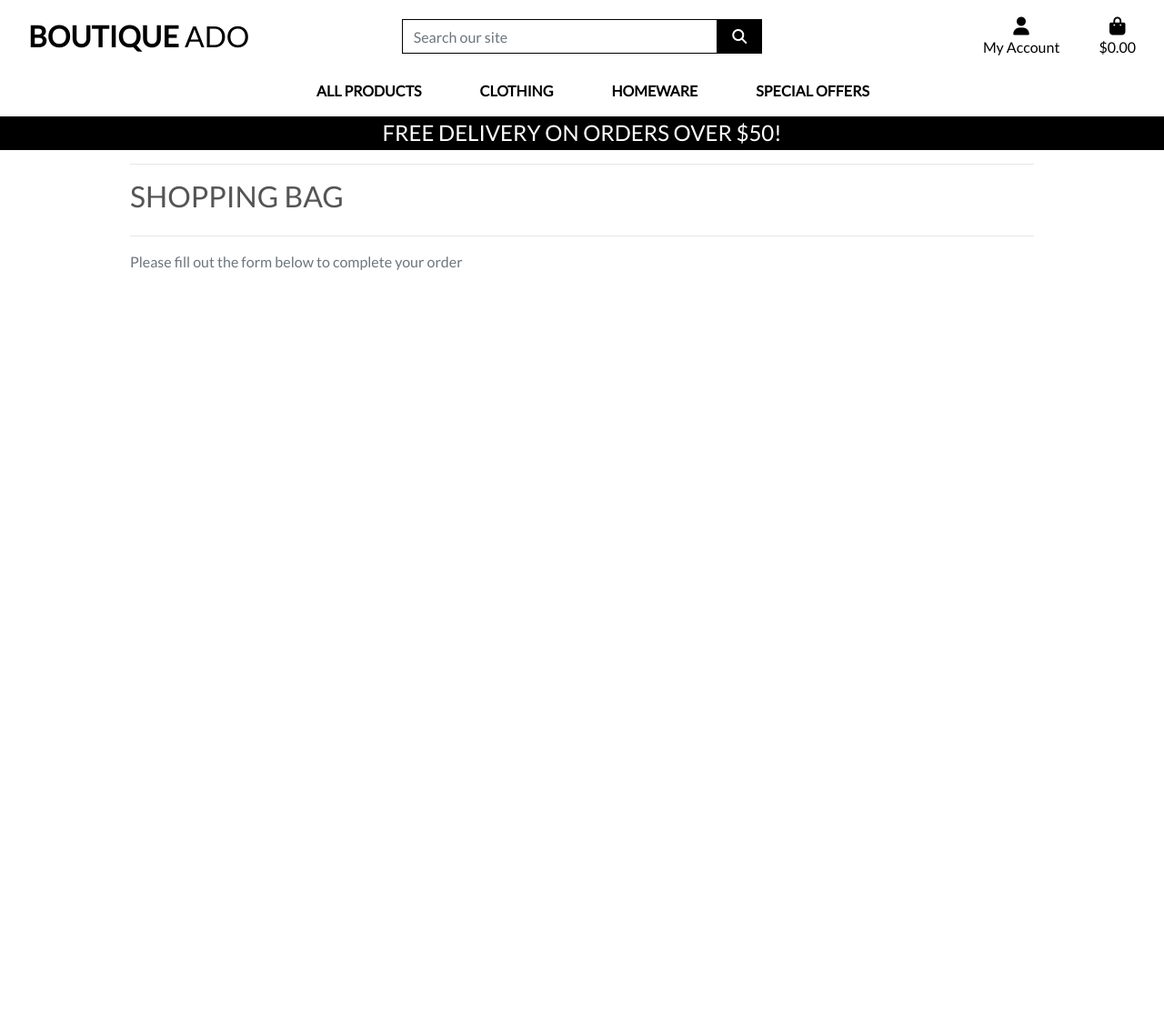
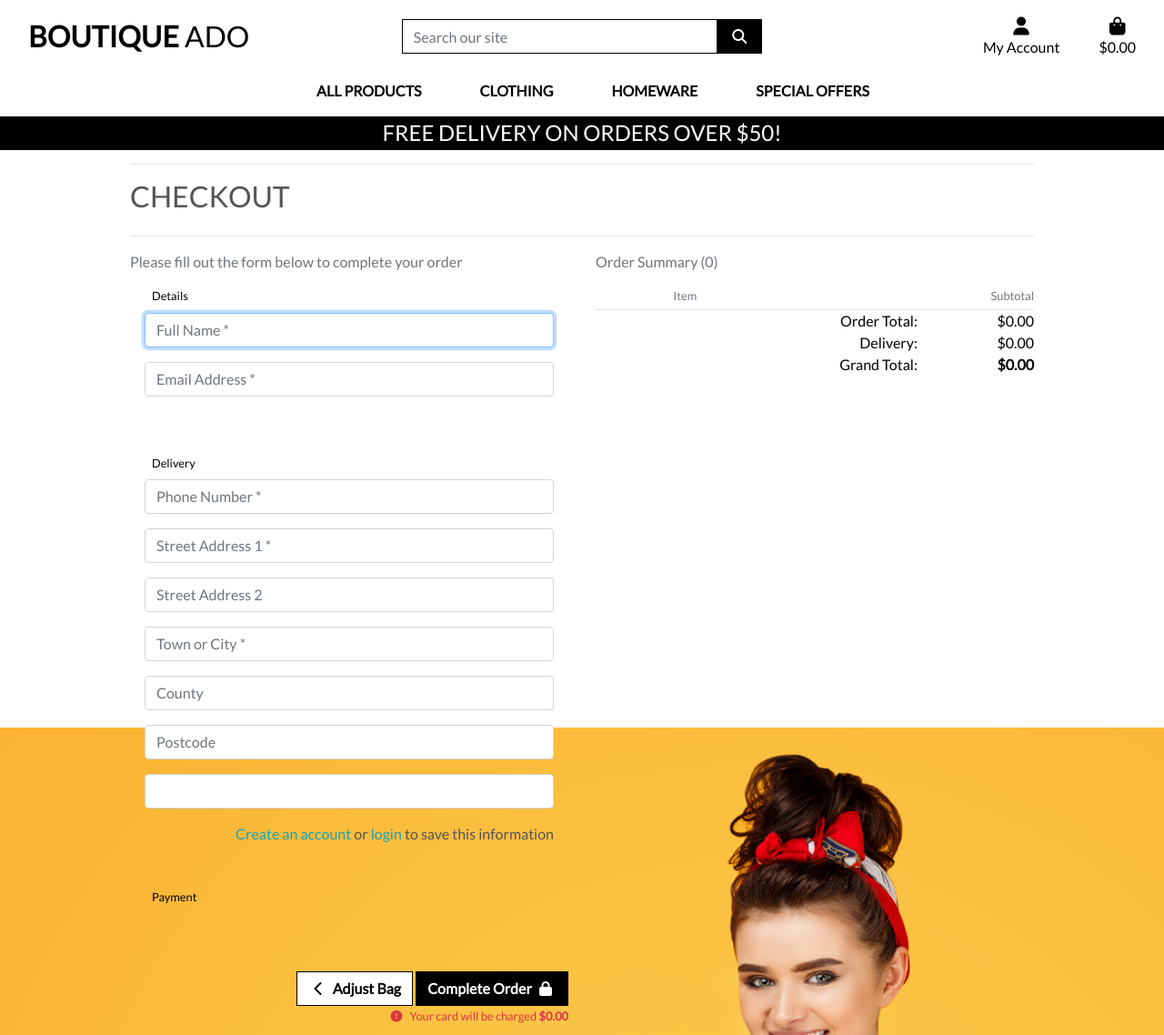
Before and after one commit to pavlo-myskov/boutique-ado, a Django app: template checkout/templates/checkout/checkout.html in a window 1280 px wide. Shown: the whole page at 91% size. Before the commit the page ends 297 px from the top, so only its background shows below. Run offline with Django 3.2, Linux system fonts and the light colour scheme; the template is opened without the code that fills it: values that come from a table or form of the project are taken from there, others are empty; some libraries are stand-ins or nearby versions.

Commit message:
Add form to checkout template

```diff
--- a/boutique_ado/settings.py
+++ b/boutique_ado/settings.py
@@ -60,7 +60,7 @@ INSTALLED_APPS = [
     'checkout',
 
     # other
-    'cripsy_forms',
+    'crispy_forms',
 ]
 
 MIDDLEWARE = [
@@ -91,6 +91,9 @@ TEMPLATES = [
                 'django.template.context_processors.request',
                 'django.contrib.auth.context_processors.auth',
                 'django.contrib.messages.context_processors.messages',
+                # allows access the no image file in media folder
+                # if there is no image for a product
+                'django.template.context_processors.media',
                 # Custom context processor for bag contents
                 'bag.contexts.bag_contents',
             ],
--- a/checkout/forms.py
+++ b/checkout/forms.py
@@ -41,9 +41,11 @@ class OrderForm(forms.ModelForm):
 
         # Add placeholders and classes to form fields
         for field in self.fields:
-            if self.fields[field].required:
-                placeholder = f'{placeholders[field]} *'
-            else:
+            if field != 'country':
+                if self.fields[field].required:
+                    placeholder = f'{placeholders[field]} *'
+                else:
+                    placeholder = placeholders[field]
                 self.fields[field].widget.attrs['placeholder'] = placeholder
             self.fields[field].widget.attrs['class'] = 'stripe-style-input'
             self.fields[field].label = False
--- a/checkout/templates/checkout/checkout.html
+++ b/checkout/templates/checkout/checkout.html
@@ -1,8 +1,9 @@
 {% extends "base.html" %}
 {% load static %}
+{% load bag_tools %}
 
 {% block extra_css %}
-  <link rel="stylesheet" href="{% static 'checkout/css/checkout.css' %}">
+<link rel="stylesheet" href="{% static 'checkout/css/checkout.css' %}">
 {% endblock %}
 
 {% block page_header %}
@@ -19,14 +20,118 @@
   <div class="row">
     <div class="col">
       <hr>
-      <h2 class="logo-font mb-4">Shopping Bag</h2>
+      <h2 class="logo-font mb-4">Checkout</h2>
       <hr>
     </div>
   </div>
 
   <div class="row">
+    <div class="col-12 col-lg-6 order-lg-last mb-5">
+      <p class="text-muted">Order Summary ({{ product_count }})</p>
+      <div class="row">
+        <div class="col-7 offset-2">
+          <p class="mb-1 mt-0 small text-muted">Item</p>
+        </div>
+        <div class="col-3 text-right">
+          <p class="mb-1 mt-0 small text-muted">Subtotal</p>
+        </div>
+      </div>
+      {% for item in bag_items %}
+      <div class="row">
+        <div class="col-2 mb-1">
+          <a href="{% url 'product_detail' item.product.id %}">
+            {% if item.product.image %}
+            <img class="w-100" src="{{ item.product.image.url }}" alt="{{ product.name }}">
+            {% else %}
+            <img class="w-100" src="{{ MEDIA_URL }}noimage.png" alt="{{ product.name }}">
+            {% endif %}
+          </a>
+        </div>
+        <div class="col-7">
+          <p class="my-0"><strong>{{ item.product.name }}</strong></p>
+          <p class="my-0 small">Size: {% if item.product.has_sizes %}{{ item.size|upper }}{% else %}N/A{% endif %}</p>
+          <p class="my-0 small text-muted">Qty: {{ item.quantity }}</p>
+        </div>
+        <div class="col-3 text-right">
+          <p class="my-0 small text-muted">${{ item.product.price | calc_subtotal:item.quantity }}</p>
+        </div>
+      </div>
+      {% endfor %}
+      <hr class="my-0">
+      <div class="row text-black text-right">
+        <div class="col-7 offset-2">
+          <p class="my-0">Order Total:</p>
+          <p class="my-0">Delivery:</p>
+          <p class="my-0">Grand Total:</p>
+        </div>
+        <div class="col-3">
+          <p class="my-0">${{ total | floatformat:2 }}</p>
+          <p class="my-0">${{ delivery | floatformat:2 }}</p>
+          <p class="my-0"><strong>${{ grand_total | floatformat:2 }}</strong></p>
+        </div>
+      </div>
+    </div>
     <div class="col-12 col-lg-6">
       <p class="text-muted">Please fill out the form below to complete your order</p>
+      <form action="{% url 'checkout' %}" method="POST" id="payment-form">
+        {% csrf_token %}
+        <fieldset class="rounded px-3 mb-5">
+          <legend class="fieldset-label small text-black px-2 w-auto">Details</legend>
+          {{ order_form.full_name | as_crispy_field }}
+          {{ order_form.email | as_crispy_field }}
+        </fieldset>
+        <fieldset class="rounded px-3 mb-5">
+          <legend class="fieldset-label small text-black px-2 w-auto">Delivery</legend>
+          {{ order_form.phone_number | as_crispy_field }}
+          {{ order_form.street_address1 | as_crispy_field }}
+          {{ order_form.street_address2 | as_crispy_field }}
+          {{ order_form.town_or_city | as_crispy_field }}
+          {{ order_form.county | as_crispy_field }}
+          {{ order_form.postcode | as_crispy_field }}
+          {{ order_form.country | as_crispy_field }}
+          <div class="form-check form-check-inline float-right mr-0">
+            {% if user.is_authenticated %}
+            <label class="form-check-label" for="id-save-info">Save this delivery information to my profile</label>
+            <input class="form-check-input ml-2 mr-0" type="checkbox" id="id-save-info" name="save-info" checked>
+            {% else %}
+            <label class="form-check-label" for="id-save-info">
+              <a class="text-info" href="{% url 'account_signup' %}">Create an account</a> or
+              <a class="text-info" href="{% url 'account_login' %}">login</a> to save this information
+            </label>
+            {% endif %}
+          </div>
+        </fieldset>
+        <fieldset class="px-3">
+          <legend class="fieldset-label small text-black px-2 w-auto">Payment</legend>
+          <!-- A Stripe card element will go here -->
+          <div class="mb-3" id="card-element"></div>
+          <!-- Used to display form errors -->
+          <div class="mb-3 text-danger" id="card-errors" role="alert"></div>
+          <!-- Pass the client secret to the view so we can get the payment intent id -->
+          <input type="hidden" value="{{ client_secret }}" name="client_secret">
+        </fieldset>
+
+        <div class="submit-button text-right mt-5 mb-2">
+          <a href="{% url 'view_bag' %}" class="btn btn-outline-black rounded-0">
+            <span class="icon">
+              <i class="fas fa-chevron-left"></i>
+            </span>
+            <span class="font-weight-bold">Adjust Bag</span>
+          </a>
+          <button id="submit-button" class="btn btn-black rounded-0">
+            <span class="font-weight-bold">Complete Order</span>
+            <span class="icon">
+              <i class="fas fa-lock"></i>
+            </span>
+          </button>
+          <p class="small text-danger my-0">
+            <span class="icon">
+              <i class="fas fa-exclamation-circle"></i>
+            </span>
+            <span>Your card will be charged <strong>${{ grand_total|floatformat:2 }}</strong></span>
+          </p>
+        </div>
+      </form>
     </div>
   </div>
 </div>
--- a/requirements.txt
+++ b/requirements.txt
@@ -6,7 +6,7 @@ cryptography==41.0.2
 defusedxml==0.7.1
 Django==3.2.20
 django-allauth==0.54.0
-django-crispy-forms==2.0
+django-crispy-forms==1.14.0
 idna==3.4
 livereload==2.6.3
 oauthlib==3.2.2
```
